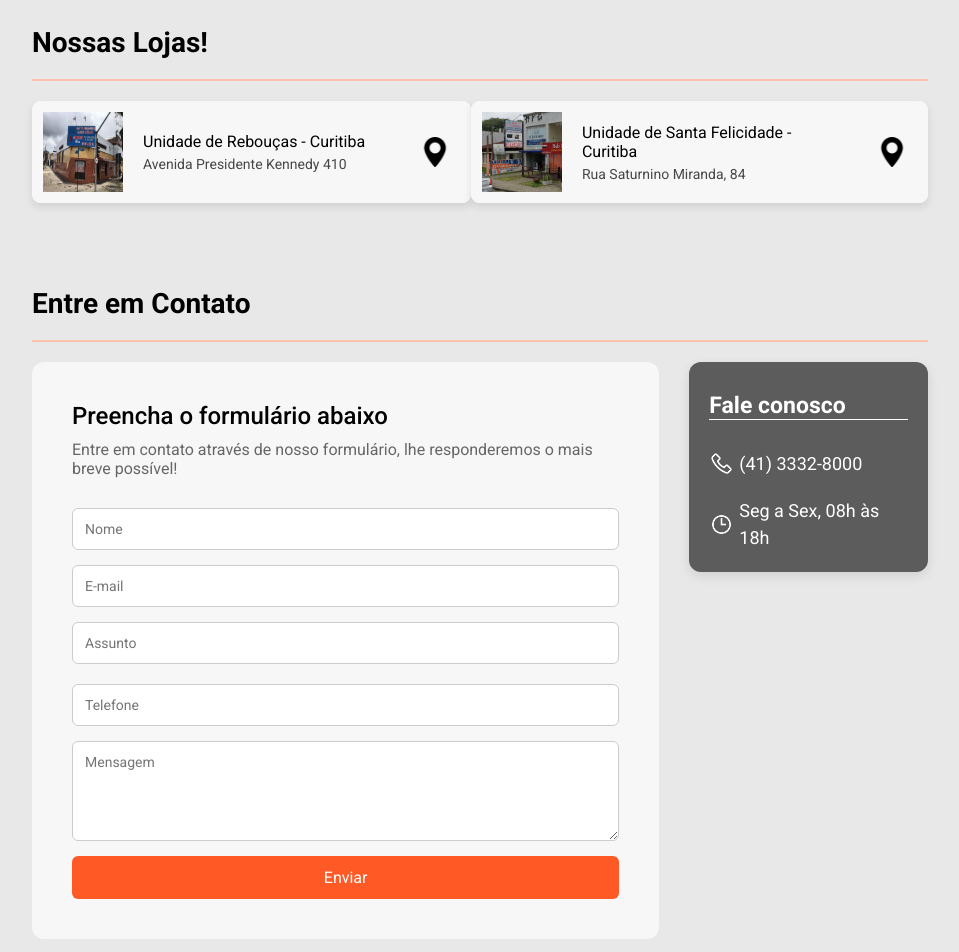
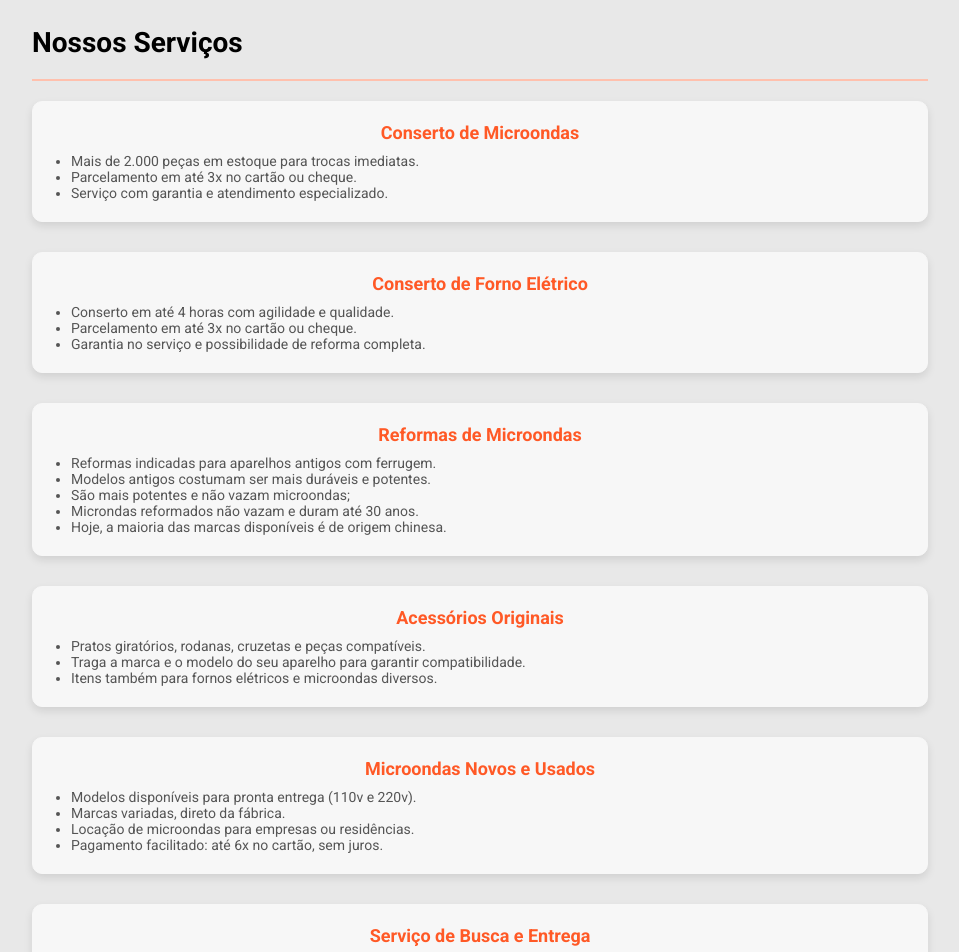
Before and after one commit to YasminTrembulack/Casa_do_Microondas, a React (Vite) app: page / in a window 1280 px wide. Shown: the part 160-1112 px from the top of the page, without its empty margins (160-1119 px from the left). Built offline with nearby package versions, Linux system fonts and the light colour scheme.

Commit message:
feat: create services section

```diff
--- a/src/Pages/Home/index.tsx
+++ b/src/Pages/Home/index.tsx
@@ -1,5 +1,6 @@
 import Contact from "../Contact";
 import Location from "../Location";
+import Services from "../Services";
 
 import { MainContainer } from "./styles";
 
@@ -8,6 +9,7 @@ export default function Home() {
     return (
         <MainContainer>
             <h1>HOME</h1>
+            <Services/>
             <Location/>
             <Contact/>
         </MainContainer>
--- /dev/null
+++ b/src/Pages/Services/index.tsx
@@ -0,0 +1,85 @@
+import { Card, Description, Grid, Container, ServiceTitle, Title } from "./styles.tsx";
+
+export default function Services() {
+  return (
+    <Container id="servico">
+      <Title>Nossos Serviços</Title>
+      <Grid>
+        <Card>
+          {/* <Image src="/imgs/microondas1.png" alt="Conserto de Microondas" /> */}
+          <ServiceTitle>Conserto de Microondas</ServiceTitle>
+          <Description>
+            <ul>
+              <li>Mais de 2.000 peças em estoque para trocas imediatas.</li>
+              <li>Parcelamento em até 3x no cartão ou cheque.</li>
+              <li>Serviço com garantia e atendimento especializado.</li>
+            </ul>
+          </Description>
+        </Card>
+
+        <Card>
+          {/* <Image src="/imgs/forno.png" alt="Conserto de Forno Elétrico" /> */}
+          <ServiceTitle>Conserto de Forno Elétrico</ServiceTitle>
+          <Description>
+            <ul>
+              <li>Conserto em até 4 horas com agilidade e qualidade.</li>
+              <li>Parcelamento em até 3x no cartão ou cheque.</li>
+              <li>Garantia no serviço e possibilidade de reforma completa.</li>
+            </ul>
+          </Description>
+        </Card>
+
+        <Card>
+          {/* <Image src="/imgs/reforma.png" alt="Reformas de Microondas" /> */}
+          <ServiceTitle>Reformas de Microondas</ServiceTitle>
+          <Description>
+            <ul>
+              <li>Reformas indicadas para aparelhos antigos com ferrugem.</li>
+              <li>Modelos antigos costumam ser mais duráveis e potentes.</li>
+              <li>São mais potentes e não vazam microondas;</li>
+              <li>Microndas reformados não vazam e duram até 30 anos.</li>
+              <li>Hoje, a maioria das marcas disponíveis é de origem chinesa.</li>
+            </ul>
+          </Description>
+        </Card>
+
+        <Card>
+          {/* <Image src="/imgs/acessorio.png" alt="Acessórios Originais" /> */}
+          <ServiceTitle>Acessórios Originais</ServiceTitle>
+          <Description>
+            <ul>
+              <li>Pratos giratórios, rodanas, cruzetas e peças compatíveis.</li>
+              <li>Traga a marca e o modelo do seu aparelho para garantir compatibilidade.</li>
+              <li>Itens também para fornos elétricos e microondas diversos.</li>
+            </ul>
+          </Description>
+        </Card>
+
+        <Card>
+          {/* <Image src="/imgs/usados.png" alt="Microondas Novos e Usados" /> */}
+          <ServiceTitle>Microondas Novos e Usados</ServiceTitle>
+          <Description>
+            <ul>
+              <li>Modelos disponíveis para pronta entrega (110v e 220v).</li>
+              <li>Marcas variadas, direto da fábrica.</li>
+              <li>Locação de microondas para empresas ou residências.</li>
+              <li>Pagamento facilitado: até 6x no cartão, sem juros.</li>
+            </ul>
+          </Description>
+        </Card>
+
+        <Card>
+          {/* <Image src="/imgs/van.png" alt="Serviço de Busca e Entrega" /> */}
+          <ServiceTitle>Serviço de Busca e Entrega</ServiceTitle>
+          <Description>
+            <ul>
+              <li>Retiramos e entregamos seu aparelho em toda Curitiba.</li>
+              <li>Basta agendar pelo telefone (41) 3332-8000.</li>
+              <li>Mais conforto, sem sair de casa.</li>
+            </ul>
+          </Description>
+        </Card>
+      </Grid>
+    </Container>
+  )
+}
--- /dev/null
+++ b/src/Pages/Services/styles.tsx
@@ -0,0 +1,63 @@
+import styled from "styled-components";
+
+export const Container = styled.div`
+  padding-top: 8vh;
+  width: 70%;
+  display: flex;
+  flex-direction: column;
+  align-items: start;
+  justify-content: center;
+`;
+
+export const Title = styled.h2`
+  width: 100%;
+  padding: 20px 0px;
+  font-size: 28px;
+  border-bottom: solid #ffc0ad 2px;
+  margin-bottom: 20px;
+`;
+
+export const Grid = styled.div`
+  display: grid;
+  grid-template-columns: repeat(auto-fit, minmax(450px, 1fr));
+  gap: 30px;
+  width: 100%;
+`;
+
+export const Card = styled.div`
+  background-color: #f7f7f7;
+  border-radius: 10px;
+  padding: 20px;
+  text-align: center;
+  transition: transform 0.2s ease, box-shadow 0.2s ease;
+  border: solid #f7f7f7 1px;
+
+  box-shadow: 0px 4px 8px rgba(0, 0, 0, 0.1);
+
+  &:hover {
+    border: solid #ff5926 1px;
+    box-shadow: 0px 6px 12px rgba(255, 89, 38, 0.2);
+  }
+`;
+
+export const Image = styled.img`
+  width: 100px;
+  height: auto;
+  margin-bottom: 15px;
+`;
+
+export const ServiceTitle = styled.h3`
+  font-size: 18px;
+  color: #ff5926;
+  margin-bottom: 10px;
+`;
+
+export const Description = styled.div`
+  font-size: 14px;
+  color: #555;
+
+  ul {
+    padding-left: 18px;
+    text-align: left;
+  }
+`;
```
